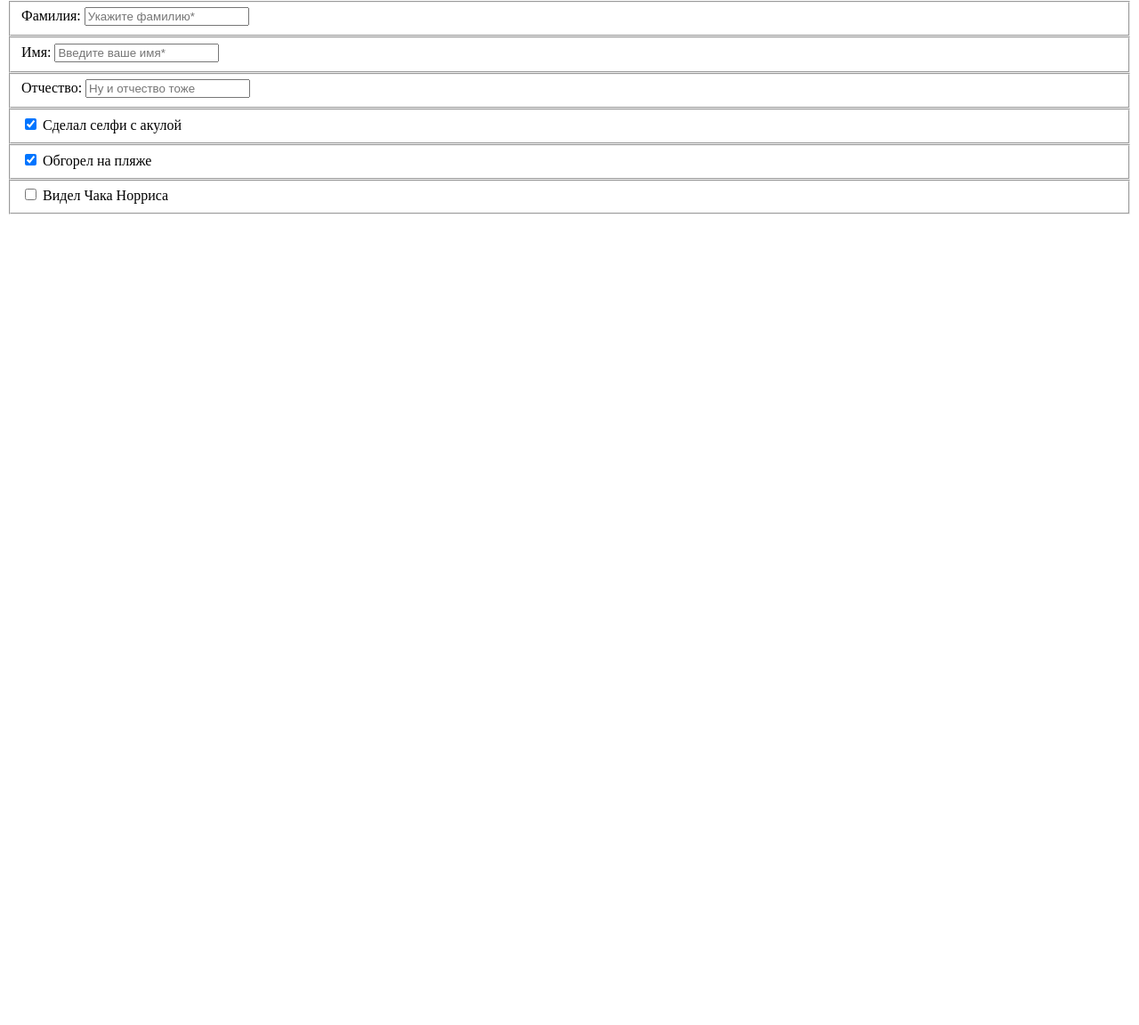
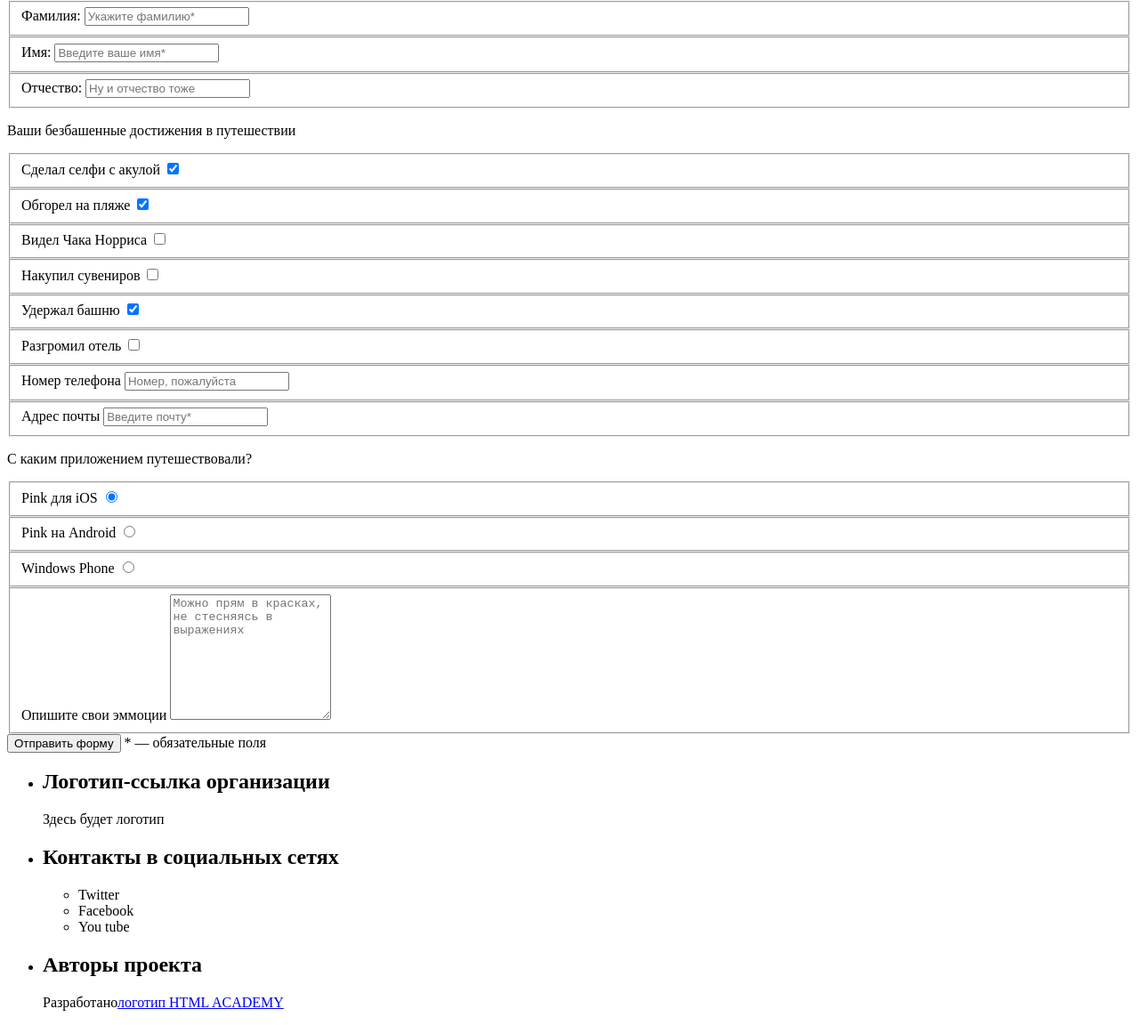
Before and after one commit to YuriylyiruY/1517803-pink-22, a website: page source/form.html in a window 1280 px wide. Shown: the part 260-1412 px from the top of the page at 89% size. Before the commit the page ends 800 px from the top, so only its background shows below. Drawn offline with Linux system fonts and the light colour scheme.

Commit message:
вёрстка формы

```diff
--- a/source/form.html
+++ b/source/form.html
@@ -5,7 +5,7 @@
   <meta charset="utf-8">
   <title>HTML Academy: Пинк</title>
   <link href="https://fonts.googleapis.com/css2?family=Open+Sans:wght@400;700&display=swap" rel="stylesheet">
-  <script defer type="module" src="js/main.js"></script>
+  <script defer src="js/main.js"></script>
 </head>
 
 <body class="body">
@@ -48,28 +48,96 @@
             <input class="main-form__father-name" id="father-name" name="Отчество" type="text" required
               placeholder="Ну и отчество тоже">
           </fieldset>
+          <div class="main-form__wrap-checkbox">
+            <p class="main-form__text-checkbox">Ваши безбашенные достижения в путешествии</p>
           <fieldset class="main-form__fieldset">
-            <label class="main-form__label" for="selfie"></label> <input class="main-form__input" type="checkbox"
-              name="selfy" id="selfie" checked>
-            Сделал селфи с акулой<span class="main-form__span"></span>
+            <label class="main-form__label" for="selfie">Сделал селфи с акулой</label> <input class="main-form__input"
+              type="checkbox" name="selfy" id="selfie" checked>
+            <span class="main-form__span"></span>
           </fieldset>
           <fieldset class="main-form__fieldset">
-            <label class="main-form__label" for="born"></label> <input class="main-form__input" type="checkbox"
-              name="born" id="born" checked>
-            Обгорел на пляже<span class="main-form__span"></span>
+            <label class="main-form__label" for="born">Обгорел на пляже</label> <input class="main-form__input"
+              type="checkbox" name="born" id="born" checked>
+            <span class="main-form__span"></span>
           </fieldset>
           <fieldset class="main-form__fieldset">
-            <label class="main-form__label" for="Chack-Noris"></label> <input class="main-form__input" type="checkbox"
-              name="Chack-Noris" id="Chack-Noris">
-              Видел Чака Норриса<span class="main-form__span"></span>
-
+            <label class="main-form__label" for="Chack-Noris">Видел Чака Норриса</label> <input class="main-form__input"
+              type="checkbox" name="Chack-Noris" id="Chack-Noris">
+            <span class="main-form__span"></span>
           </fieldset>
-
-
-
+          <fieldset class="main-form__fieldset">
+            <label class="main-form__label" for="Souvenirs"> Накупил сувениров</label> <input class="main-form__input"
+              type="checkbox" name="Souvenirs" id="Souvenirs">
+            <span class="main-form__span"></span>
+          </fieldset>
+          <fieldset class="main-form__fieldset">
+            <label class="main-form__label" for="Jack-screw">Удержал башню</label> <input class="main-form__input"
+              type="checkbox" name="Jack-screw" id="Jack-screw" checked>
+            <span class="main-form__span"></span>
+          </fieldset>
+          <fieldset class="main-form__fieldset">
+            <label class="main-form__label" for="Hulk">Разгромил отель</label> <input class="main-form__input"
+              type="checkbox" name="Hulk" id="Hulk">
+            <span class="main-form__span"></span>
+          </fieldset>
+        </div>
+          <fieldset class="main-form__fieldset">
+            <label class="main-form__label" for="tel">Номер телефона</label>
+            <input class="main-form__input" type="tel" name="tel" id="tel"
+              pattern="[0-9]{1}-[0-9]{3}-[0-9]{3}-[0-9]{2}-[0-9]{2}" placeholder="Номер, пожалуйста">
+          </fieldset>
+          <fieldset class="main-form__fieldset">
+            <label class="main-form__label" for="email">Адрес почты</label>
+            <input class="main-form__input" type="email" name="email" id="email" required placeholder="Введите почту*">
+          </fieldset>
+          <div class="main-form__wrap-radio">
+            <p class="main-form__text">С каким приложением путешествовали?</p>
+            <fieldset class="main-form__fieldset">
+              <label class="main-form__label" for="ios">Pink для iOS</label>
+              <input class="main-form__input" type="radio" value="Pink для iOS" id="ios" name="Apps" checked> <span
+                class="main-form__span"></span>
+            </fieldset>
+            <fieldset class="main-form__fieldset">
+              <label class="main-form__label" for="android">Pink на Android</label>
+              <input class="main-form__input" type="radio" value="Pink на Android" id="android" name="Apps"> <span
+                class="main-form__span"></span>
+            </fieldset>
+            <fieldset class="main-form__fieldset">
+              <label class="main-form__label" for="windows-phone">Windows Phone</label>
+              <input class="main-form__input" type="radio" value="Windows Phone" id="windows-phone" name="Apps"> <span
+                class="main-form__span"></span>
+            </fieldset>
+          </div>
+          <fieldset class="main-form__fieldset">
+            <label class="main-form__label" for="comment-field">Опишите свои эммоции</label>
+            <textarea class="main-form__content-text" name="comment" id="comment-field" rows="9"
+              placeholder="Можно прям в красках, не стесняясь в выражениях"></textarea>
+          </fieldset>
+          <input class="main-form__submit" type="submit" value="Отправить форму" id="submit">
+          <label class="main-form__label" for="submit">* — обязательные поля</label>
         </form>
       </section>
     </main>
+    <footer class="footer">
+      <ul class="footer__list">
+        <li class="footer__item footer-logo">
+          <h2 class="visually-hidden">Логотип-ссылка организации</h2>
+          Здесь будет логотип</li>
+        <li class="footer__item footer-networks">
+          <h2 class="visually-hidden">Контакты в социальных сетях</h2>
+          <ul class="footer-networks__list networks">
+            <li class="networks-item">Twitter</li>
+            <li class="networks-item">Facebook</li>
+            <li class="networks-item">You tube</li>
+          </ul>
+        </li>
+        <li class="footer__item">
+          <h2 class="visually-hidden">Авторы проекта</h2>
+          <p class="footer__label">Разработано<a class="footer-link"
+            href="https://htmlacademy.ru/intensive/adaptive">логотип HTML ACADEMY</a></p>
+        </li>
+      </ul>
+    </footer>
   </div>
 </body>
 
```
Also changed, not shown: source/index.html (+1 -1 lines).
